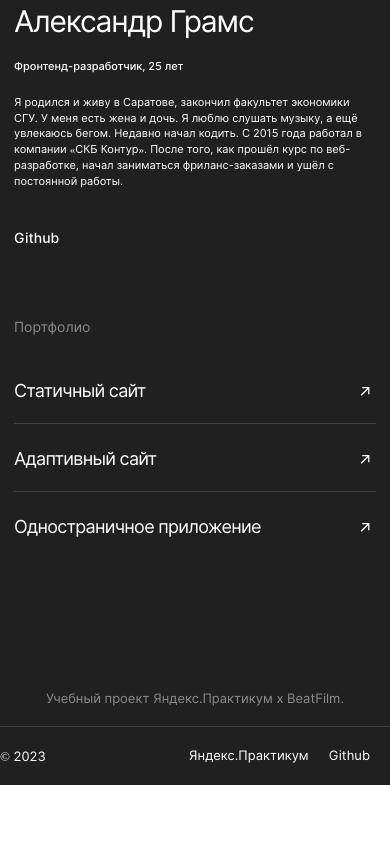
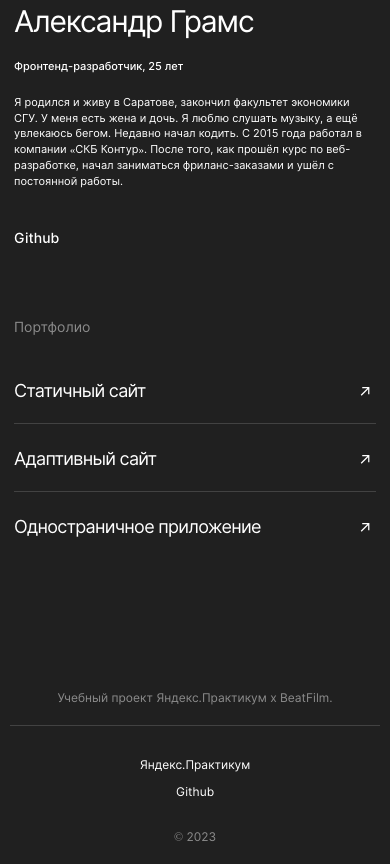
Before and after one commit to AlexanderGrams/movies-explorer-frontend, a React app: page / in a window 390 px wide. Shown: the part 2435-3299 px from the top of the page. Before the commit the page ends 3220 px from the top, so only its background shows below. Built offline with nearby package versions, Linux system fonts and the light colour scheme.

Commit message:
добавить адаптивность компоненту Footer

```diff
--- a/src/components/Footer/footer.sass
+++ b/src/components/Footer/footer.sass
@@ -54,3 +54,45 @@
     font-size: 13px
     line-height: 1.23
     color: var(--main-text-color)
+    transition: opacity 0.3s ease
+
+    &:last-child
+      margin: 0
+
+    &:hover
+      opacity: 0.7
+
+@media screen and (max-width: 1200px)
+  .footer
+    &__wrap
+      margin: 0 30px
+
+@media screen and (max-width: 768px)
+  .footer
+    &__wrap
+      margin: 0 10px
+
+    &__title
+      margin: 0 0 52px
+      font-size: 12px
+      line-height: 1.25
+
+    &__container
+      flex-direction: column-reverse
+      justify-content: center
+
+    &__data
+      margin: 30px 0 0
+      font-size: 12px
+      line-height: 1.25
+      color: var(--additional-text-color)
+
+    &__links
+      display: flex
+      flex-direction: column
+      align-items: center
+
+    &__link
+      margin: 0 0 12px
+      font-size: 12px
+      line-height: 1.25
```
